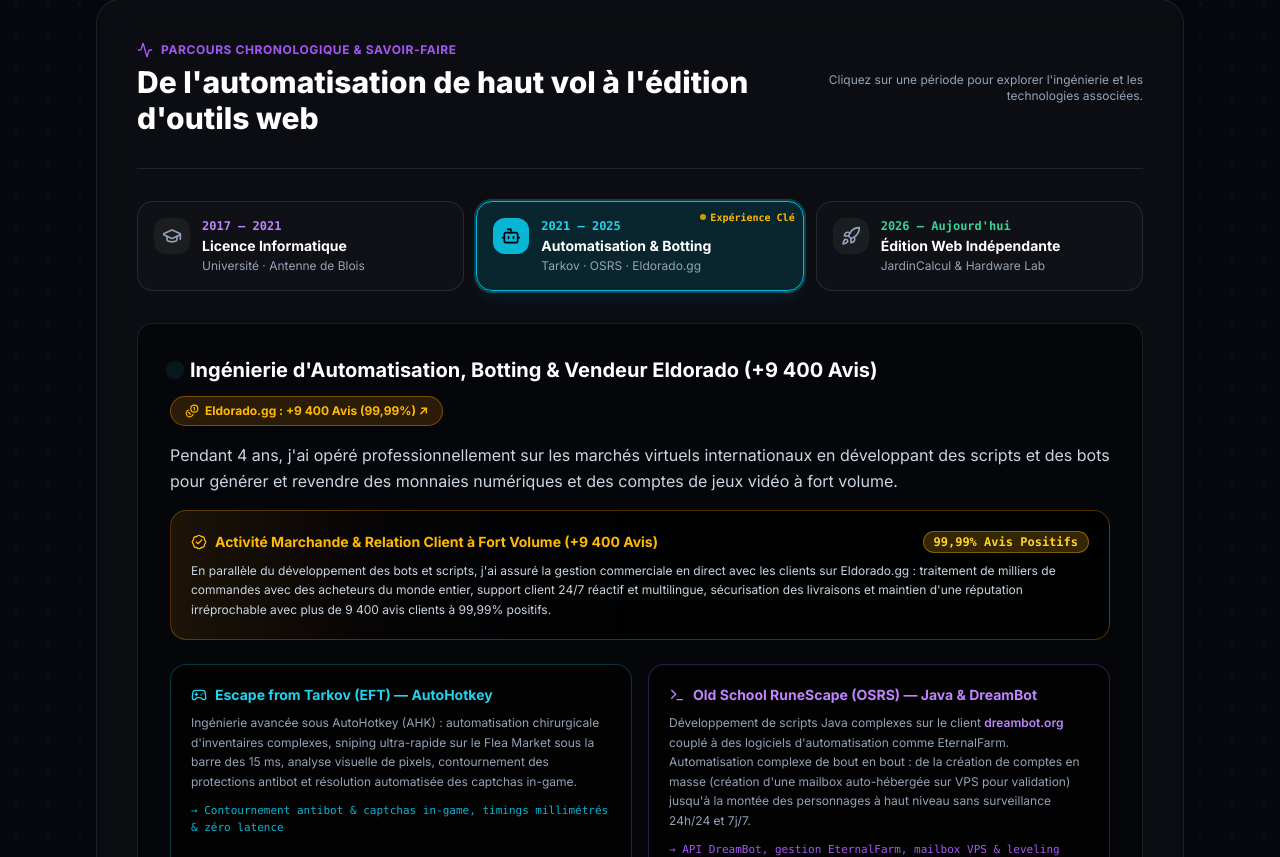
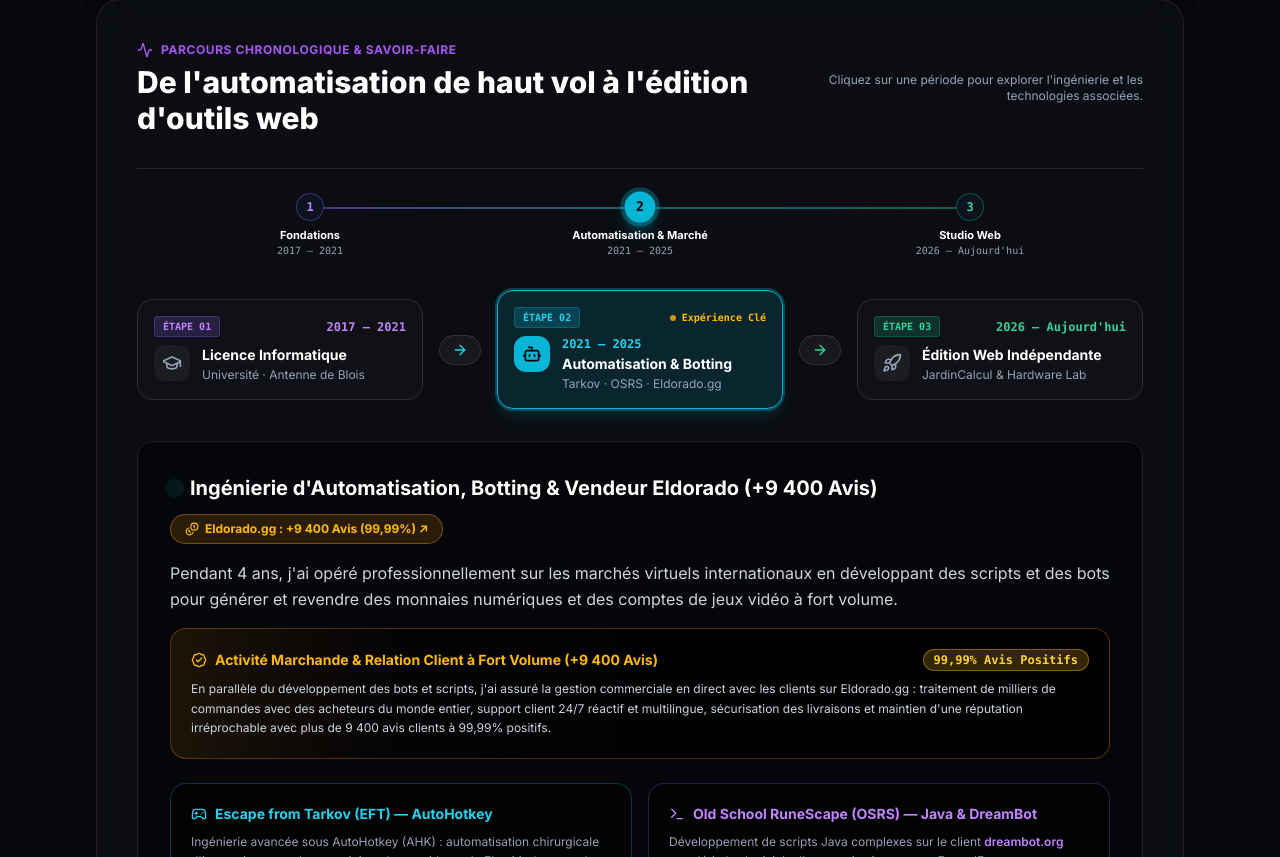
Before and after one commit to Stygmar/stygmar-hub, a Next.js app: page / in a window 1280 px wide. Shown: the part 843-1700 px from the top of the page. Built offline with nearby package versions, Linux system fonts and the light colour scheme.

Commit message:
feat(timeline): ajout du fil chronologique avec etapes numerotees, fleches directionnelles et indicateurs actifs

```diff
--- a/src/app/page.tsx
+++ b/src/app/page.tsx
@@ -28,6 +28,9 @@
   Check,
   Activity,
   Globe,
+  ArrowRight,
+  ArrowLeft,
+  ArrowDown,
 } from "lucide-react";
 
 type Language = "fr" | "en";
@@ -253,42 +256,127 @@
             </div>
           </div>
 
-          {/* Interactive Epoch Switcher Tabs */}
-          <div className="grid grid-cols-1 sm:grid-cols-3 gap-3 my-8">
+          {/* Chronological Flow Tracker Bar */}
+          <div className="relative my-6 px-2">
+            <div className="hidden sm:block absolute top-3.5 left-[16%] right-[16%] h-[2px] bg-gradient-to-r from-[#8b5cf6]/50 via-[#06b6d4]/50 to-[#10b981]/50 -z-0" />
+
+            <div className="grid grid-cols-3 text-center relative z-10">
               <button
                 type="button"
                 onClick={() => setTimelineTab("blois")}
-              className={`p-4 rounded-2xl border text-left transition-all cursor-pointer flex items-start gap-3 ${
+                className="flex flex-col items-center group cursor-pointer"
+              >
+                <div className={`w-7 h-7 rounded-full flex items-center justify-center text-xs font-mono font-bold transition-all ${
                   timelineTab === "blois"
-                  ? "bg-[#8b5cf6]/15 border-[#8b5cf6] ring-2 ring-[#8b5cf6]/30 shadow-lg shadow-[#8b5cf6]/10"
+                    ? "bg-[#8b5cf6] text-white ring-4 ring-[#8b5cf6]/30 shadow-lg shadow-[#8b5cf6]/40 scale-110"
+                    : "bg-[#0d121f] border border-[#8b5cf6]/40 text-[#c084fc] group-hover:border-[#8b5cf6]"
+                }`}>
+                  1
+                </div>
+                <span className="text-[11px] font-bold text-white mt-1.5">{isEn ? "Foundations" : "Fondations"}</span>
+                <span className="text-[10px] font-mono text-[#94a3b8]">2017 — 2021</span>
+              </button>
+
+              <button
+                type="button"
+                onClick={() => setTimelineTab("botting")}
+                className="flex flex-col items-center group cursor-pointer"
+              >
+                <div className={`w-7 h-7 rounded-full flex items-center justify-center text-xs font-mono font-bold transition-all ${
+                  timelineTab === "botting"
+                    ? "bg-[#06b6d4] text-black ring-4 ring-[#06b6d4]/30 shadow-lg shadow-[#06b6d4]/40 scale-110"
+                    : "bg-[#0d121f] border border-[#06b6d4]/40 text-[#22d3ee] group-hover:border-[#06b6d4]"
+                }`}>
+                  2
+                </div>
+                <span className="text-[11px] font-bold text-white mt-1.5">{isEn ? "Automation & Scale" : "Automatisation & Marché"}</span>
+                <span className="text-[10px] font-mono text-[#94a3b8]">2021 — 2025</span>
+              </button>
+
+              <button
+                type="button"
+                onClick={() => setTimelineTab("web")}
+                className="flex flex-col items-center group cursor-pointer"
+              >
+                <div className={`w-7 h-7 rounded-full flex items-center justify-center text-xs font-mono font-bold transition-all ${
+                  timelineTab === "web"
+                    ? "bg-[#10b981] text-white ring-4 ring-[#10b981]/30 shadow-lg shadow-[#10b981]/40 scale-110"
+                    : "bg-[#0d121f] border border-[#10b981]/40 text-[#34d399] group-hover:border-[#10b981]"
+                }`}>
+                  3
+                </div>
+                <span className="text-[11px] font-bold text-white mt-1.5">{isEn ? "Web Studio" : "Studio Web"}</span>
+                <span className="text-[10px] font-mono text-[#94a3b8]">{isEn ? "2026 — Present" : "2026 — Aujourd'hui"}</span>
+              </button>
+            </div>
+          </div>
+
+          {/* Interactive Epoch Switcher Tabs With Directional Flow Connectors */}
+          <div className="flex flex-col lg:flex-row items-stretch lg:items-center gap-3 my-8">
+            {/* Card 1: Blois */}
+            <button
+              type="button"
+              onClick={() => setTimelineTab("blois")}
+              className={`flex-1 p-4 rounded-2xl border text-left transition-all cursor-pointer relative ${
+                timelineTab === "blois"
+                  ? "bg-[#8b5cf6]/15 border-[#8b5cf6] ring-2 ring-[#8b5cf6]/30 shadow-lg shadow-[#8b5cf6]/15"
                   : "bg-white/[0.02] border-white/10 hover:bg-white/[0.05] hover:border-white/20 text-[#94a3b8]"
               }`}
             >
+              {timelineTab === "blois" && (
+                <div className="hidden lg:block absolute -bottom-3 left-1/2 -translate-x-1/2 w-0 h-0 border-l-[8px] border-l-transparent border-r-[8px] border-r-transparent border-t-[8px] border-t-[#8b5cf6] z-20" />
+              )}
+              <div className="flex items-center justify-between gap-2 mb-2">
+                <span className="text-[10px] font-mono font-extrabold px-2 py-0.5 rounded bg-[#8b5cf6]/20 text-[#c084fc] border border-[#8b5cf6]/30">
+                  {isEn ? "STEP 01" : "ÉTAPE 01"}
+                </span>
+                <span className="text-xs font-mono font-bold text-[#c084fc]">2017 — 2021</span>
+              </div>
+              <div className="flex items-start gap-3">
                 <div className={`w-9 h-9 rounded-xl flex items-center justify-center shrink-0 ${
                   timelineTab === "blois" ? "bg-[#8b5cf6] text-white" : "bg-white/5 text-[#94a3b8]"
                 }`}>
                   <GraduationCap className="w-5 h-5" />
                 </div>
                 <div>
-                <div className="text-xs font-mono font-bold text-[#c084fc]">2017 — 2021</div>
-                <div className="font-bold text-sm text-white mt-0.5">{isEn ? "B.S. in Computer Science" : "Licence Informatique"}</div>
+                  <div className="font-bold text-sm text-white">{isEn ? "B.S. in Computer Science" : "Licence Informatique"}</div>
                   <div className="text-xs text-[#94a3b8] mt-0.5">{isEn ? "University of Tours · Blois Campus" : "Université · Antenne de Blois"}</div>
+                </div>
               </div>
             </button>
 
+            {/* Directional Connector 1 -> 2 */}
+            <div className="flex lg:flex-col items-center justify-center shrink-0 py-1 lg:py-0 px-1">
+              <div className="flex items-center gap-1.5 px-3 py-1.5 rounded-full bg-white/5 border border-white/10 text-white/70 shadow-inner">
+                <span className="text-[10px] font-mono font-bold text-[#c084fc] lg:hidden">{isEn ? "Step 2" : "Étape 2"}</span>
+                <ArrowRight className="hidden lg:block w-4 h-4 text-[#22d3ee] animate-pulse" />
+                <ArrowDown className="lg:hidden w-3.5 h-3.5 text-[#22d3ee] animate-bounce" />
+              </div>
+            </div>
+
+            {/* Card 2: Botting */}
             <button
               type="button"
               onClick={() => setTimelineTab("botting")}
-              className={`p-4 rounded-2xl border text-left transition-all cursor-pointer flex items-start gap-3 relative overflow-hidden ${
+              className={`flex-1 p-4 rounded-2xl border text-left transition-all cursor-pointer relative overflow-hidden ${
                 timelineTab === "botting"
-                  ? "bg-[#06b6d4]/15 border-[#06b6d4] ring-2 ring-[#06b6d4]/30 shadow-lg shadow-[#06b6d4]/10"
+                  ? "bg-[#06b6d4]/15 border-[#06b6d4] ring-2 ring-[#06b6d4]/30 shadow-lg shadow-[#06b6d4]/15"
                   : "bg-white/[0.02] border-white/10 hover:bg-white/[0.05] hover:border-white/20 text-[#94a3b8]"
               }`}
             >
-              <div className="absolute top-2 right-2 flex items-center gap-1">
+              {timelineTab === "botting" && (
+                <div className="hidden lg:block absolute -bottom-3 left-1/2 -translate-x-1/2 w-0 h-0 border-l-[8px] border-l-transparent border-r-[8px] border-r-transparent border-t-[8px] border-t-[#06b6d4] z-20" />
+              )}
+              <div className="flex items-center justify-between gap-2 mb-2">
+                <span className="text-[10px] font-mono font-extrabold px-2 py-0.5 rounded bg-[#06b6d4]/20 text-[#22d3ee] border border-[#06b6d4]/30">
+                  {isEn ? "STEP 02" : "ÉTAPE 02"}
+                </span>
+                <div className="flex items-center gap-1.5">
                   <span className="w-1.5 h-1.5 rounded-full bg-amber-400 animate-pulse" />
                   <span className="text-[10px] font-mono text-amber-400 font-bold">{isEn ? "Defining Era" : "Expérience Clé"}</span>
                 </div>
+              </div>
+              <div className="flex items-start gap-3">
                 <div className={`w-9 h-9 rounded-xl flex items-center justify-center shrink-0 ${
                   timelineTab === "botting" ? "bg-[#06b6d4] text-black font-bold" : "bg-white/5 text-[#94a3b8]"
                 }`}>
@@ -299,26 +387,47 @@
                   <div className="font-bold text-sm text-white mt-0.5">{isEn ? "Automation & Botting" : "Automatisation & Botting"}</div>
                   <div className="text-xs text-[#94a3b8] mt-0.5">Tarkov · OSRS · Eldorado.gg</div>
                 </div>
+              </div>
             </button>
 
+            {/* Directional Connector 2 -> 3 */}
+            <div className="flex lg:flex-col items-center justify-center shrink-0 py-1 lg:py-0 px-1">
+              <div className="flex items-center gap-1.5 px-3 py-1.5 rounded-full bg-white/5 border border-white/10 text-white/70 shadow-inner">
+                <span className="text-[10px] font-mono font-bold text-[#34d399] lg:hidden">{isEn ? "Step 3" : "Étape 3"}</span>
+                <ArrowRight className="hidden lg:block w-4 h-4 text-[#34d399] animate-pulse" />
+                <ArrowDown className="lg:hidden w-3.5 h-3.5 text-[#34d399] animate-bounce" />
+              </div>
+            </div>
+
+            {/* Card 3: Web Studio */}
             <button
               type="button"
               onClick={() => setTimelineTab("web")}
-              className={`p-4 rounded-2xl border text-left transition-all cursor-pointer flex items-start gap-3 ${
+              className={`flex-1 p-4 rounded-2xl border text-left transition-all cursor-pointer relative ${
                 timelineTab === "web"
-                  ? "bg-[#10b981]/15 border-[#10b981] ring-2 ring-[#10b981]/30 shadow-lg shadow-[#10b981]/10"
+                  ? "bg-[#10b981]/15 border-[#10b981] ring-2 ring-[#10b981]/30 shadow-lg shadow-[#10b981]/15"
                   : "bg-white/[0.02] border-white/10 hover:bg-white/[0.05] hover:border-white/20 text-[#94a3b8]"
               }`}
             >
+              {timelineTab === "web" && (
+                <div className="hidden lg:block absolute -bottom-3 left-1/2 -translate-x-1/2 w-0 h-0 border-l-[8px] border-l-transparent border-r-[8px] border-r-transparent border-t-[8px] border-t-[#10b981] z-20" />
+              )}
+              <div className="flex items-center justify-between gap-2 mb-2">
+                <span className="text-[10px] font-mono font-extrabold px-2 py-0.5 rounded bg-[#10b981]/20 text-[#34d399] border border-[#10b981]/30">
+                  {isEn ? "STEP 03" : "ÉTAPE 03"}
+                </span>
+                <span className="text-xs font-mono font-bold text-[#34d399]">{isEn ? "2026 — Present" : "2026 — Aujourd'hui"}</span>
+              </div>
+              <div className="flex items-start gap-3">
                 <div className={`w-9 h-9 rounded-xl flex items-center justify-center shrink-0 ${
                   timelineTab === "web" ? "bg-[#10b981] text-white" : "bg-white/5 text-[#94a3b8]"
                 }`}>
                   <Rocket className="w-5 h-5" />
                 </div>
                 <div>
-                <div className="text-xs font-mono font-bold text-[#34d399]">{isEn ? "2026 — Present" : "2026 — Aujourd'hui"}</div>
-                <div className="font-bold text-sm text-white mt-0.5">{isEn ? "Independent Web Studio" : "Édition Web Indépendante"}</div>
+                  <div className="font-bold text-sm text-white">{isEn ? "Independent Web Studio" : "Édition Web Indépendante"}</div>
                   <div className="text-xs text-[#94a3b8] mt-0.5">JardinCalcul &amp; Hardware Lab</div>
+                </div>
               </div>
             </button>
           </div>
@@ -390,12 +499,19 @@
                   </div>
                 </div>
 
-                <div className="pt-3 border-t border-white/10 flex flex-wrap items-center justify-between gap-3 text-xs text-[#94a3b8]">
-                  <span>
+                <div className="pt-4 border-t border-white/10 flex flex-wrap items-center justify-between gap-3 text-xs">
+                  <span className="text-[#94a3b8]">
                     {isEn
-                      ? "Key takeaway: the mathematical discipline required to model physical formulas and engineering rules with zero approximation."
-                      : "Ce que ça m'a apporté : la rigueur nécessaire pour modéliser des formules physiques sans la moindre approximation."}
+                      ? "Key takeaway: mathematical discipline applied to physical formulas without approximation."
+                      : "Ce que ça m'a apporté : la rigueur nécessaire pour modéliser des formules physiques sans approximation."}
                   </span>
+                  <button
+                    type="button"
+                    onClick={() => setTimelineTab("botting")}
+                    className="inline-flex items-center gap-1.5 px-3.5 py-1.5 rounded-xl bg-[#06b6d4]/15 hover:bg-[#06b6d4]/25 border border-[#06b6d4]/30 font-bold text-[#22d3ee] transition-all cursor-pointer"
+                  >
+                    <span>{isEn ? "Next: Step 02 (Automation & Scale 2021-2025) →" : "Étape suivante : 02 / Automatisation & Botting (2021-2025) →"}</span>
+                  </button>
                 </div>
               </div>
             )}
@@ -516,6 +632,25 @@
                     ? "When a software bug, memory leak, or network hiccup immediately costs real money in real time, error tolerance is zero. You learn to write battle-hardened code engineered to endure stress and run indefinitely without failing."
                     : "Quand une erreur de code, une fuite de mémoire ou une désynchronisation réseau entraîne une perte d'argent réelle en direct, la tolérance aux bugs est nulle. On apprend à concevoir du code infaillible, testé sous toutes les conditions de stress et totalement autonome."}
                 </div>
+
+                {/* Step navigation */}
+                <div className="pt-4 border-t border-white/10 flex flex-wrap items-center justify-between gap-3 text-xs">
+                  <button
+                    type="button"
+                    onClick={() => setTimelineTab("blois")}
+                    className="inline-flex items-center gap-1.5 px-3.5 py-1.5 rounded-xl bg-white/5 hover:bg-white/10 border border-white/10 font-semibold text-[#cbd5e1] transition-all cursor-pointer"
+                  >
+                    <ArrowLeft className="w-3.5 h-3.5 text-[#c084fc]" />
+                    <span>{isEn ? "Step 01 (Licence Blois)" : "Étape précédente : 01 / Licence Blois"}</span>
+                  </button>
+                  <button
+                    type="button"
+                    onClick={() => setTimelineTab("web")}
+                    className="inline-flex items-center gap-1.5 px-3.5 py-1.5 rounded-xl bg-[#10b981]/15 hover:bg-[#10b981]/25 border border-[#10b981]/30 font-bold text-[#34d399] transition-all cursor-pointer"
+                  >
+                    <span>{isEn ? "Next: Step 03 (Web Studio 2026) →" : "Étape suivante : 03 / Studio Web (2026) →"}</span>
+                  </button>
+                </div>
               </div>
             )}
 
@@ -569,6 +704,24 @@
                       <span>{isEn ? "Discover R&D concept →" : "Découvrir le concept R&D →"}</span>
                     </a>
                   </div>
+                </div>
+
+                {/* Step navigation */}
+                <div className="pt-4 border-t border-white/10 flex flex-wrap items-center justify-between gap-3 text-xs">
+                  <button
+                    type="button"
+                    onClick={() => setTimelineTab("botting")}
+                    className="inline-flex items-center gap-1.5 px-3.5 py-1.5 rounded-xl bg-white/5 hover:bg-white/10 border border-white/10 font-semibold text-[#cbd5e1] transition-all cursor-pointer"
+                  >
+                    <ArrowLeft className="w-3.5 h-3.5 text-[#22d3ee]" />
+                    <span>{isEn ? "Previous: Step 02 (Automation & Eldorado)" : "Étape précédente : 02 / Automatisation & Eldorado"}</span>
+                  </button>
+                  <a
+                    href="#projets"
+                    className="inline-flex items-center gap-1.5 px-3.5 py-1.5 rounded-xl bg-[#10b981]/15 hover:bg-[#10b981]/25 border border-[#10b981]/30 font-bold text-[#34d399] transition-all"
+                  >
+                    <span>{isEn ? "Explore Studio Projects below ↓" : "Explorer les projets du Studio ↓"}</span>
+                  </a>
                 </div>
               </div>
             )}
```
Lines whose indentation alone changed are shown as unchanged.
